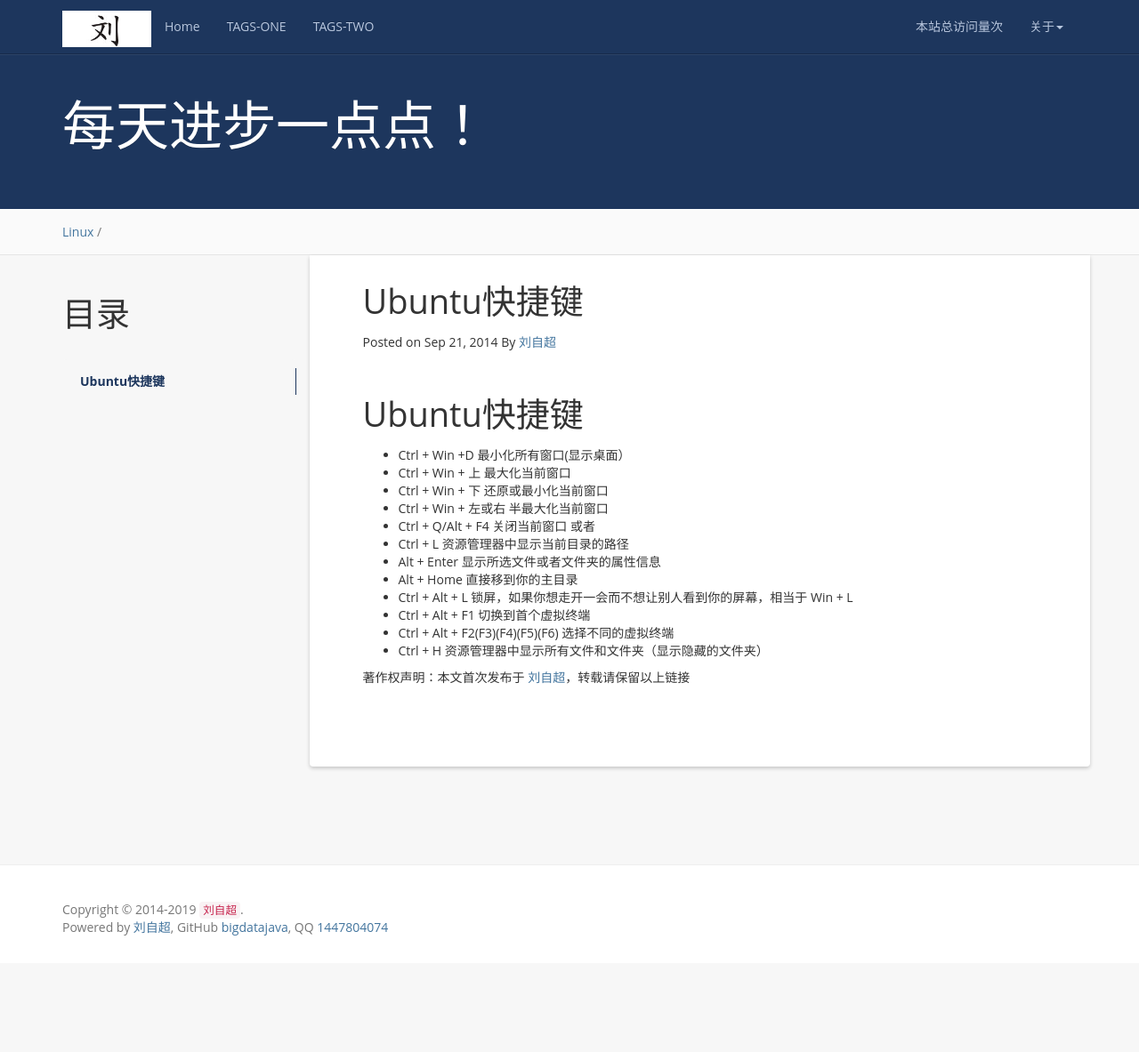
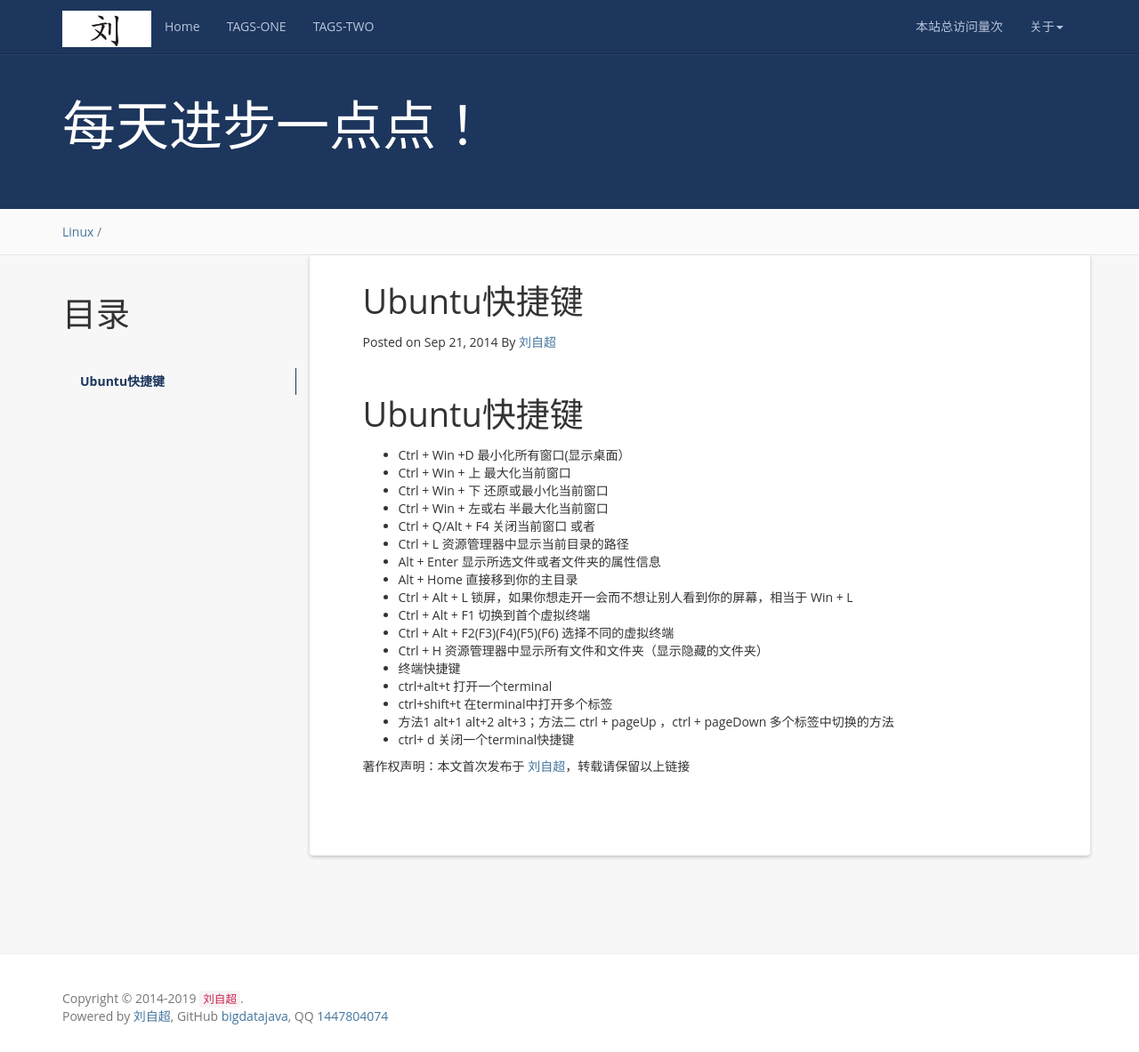
Before and after one commit to bigdatajava/blogtest, a Jekyll site: the page built from _posts/2019-04-30-ubuntu快捷键.md, in a window 1280 px wide and 1183 px high. Shown: the whole window at 89% size. Built offline with Jekyll 4.4.1, drawn with Linux system fonts in a browser that asks for light colours; nearby versions of some CDN libraries; comment, search, counter and statistics services are not loaded.

Commit message:
ubuntu快捷键

```diff
--- a/_posts/2019-04-30-ubuntu快捷键.md
+++ b/_posts/2019-04-30-ubuntu快捷键.md
@@ -26,6 +26,15 @@ tags:	ubuntu
 - Ctrl + Alt + F1 切换到首个虚拟终端
 - Ctrl + Alt + F2(F3)(F4)(F5)(F6) 选择不同的虚拟终端
 - Ctrl + H 资源管理器中显示所有文件和文件夹（显示隐藏的文件夹）
+- 终端快捷键
+- ctrl+alt+t 打开一个terminal
+- ctrl+shift+t 在terminal中打开多个标签
+- 方法1 alt+1 alt+2 alt+3；方法二 ctrl + pageUp ，ctrl + pageDown 多个标签中切换的方法
+- ctrl+ d 关闭一个terminal快捷键
+
+
+
+
 
 
 著作权声明：本文首次发布于 [刘自超](https://liuwc.xyz)，转载请保留以上链接
```
